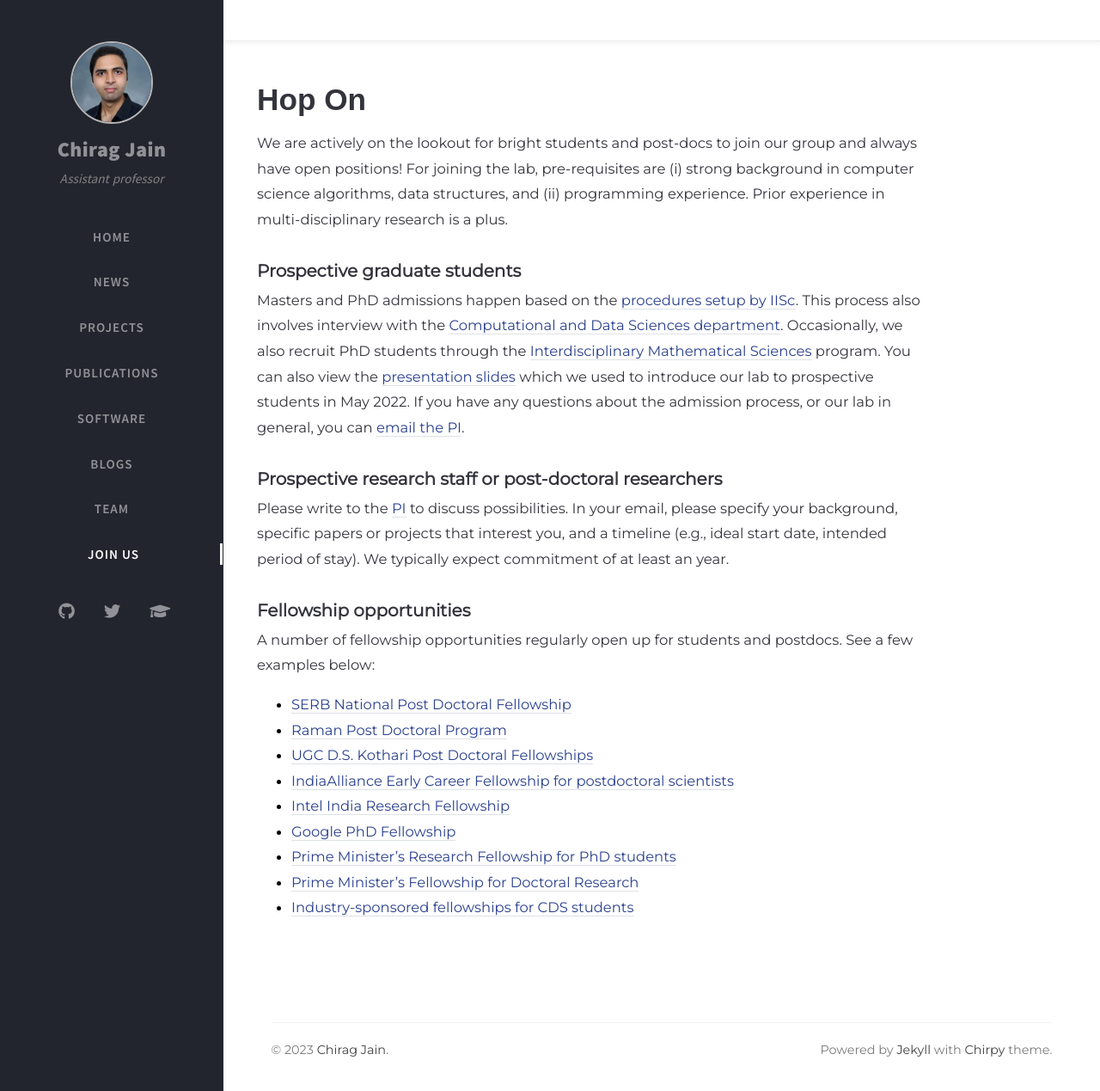
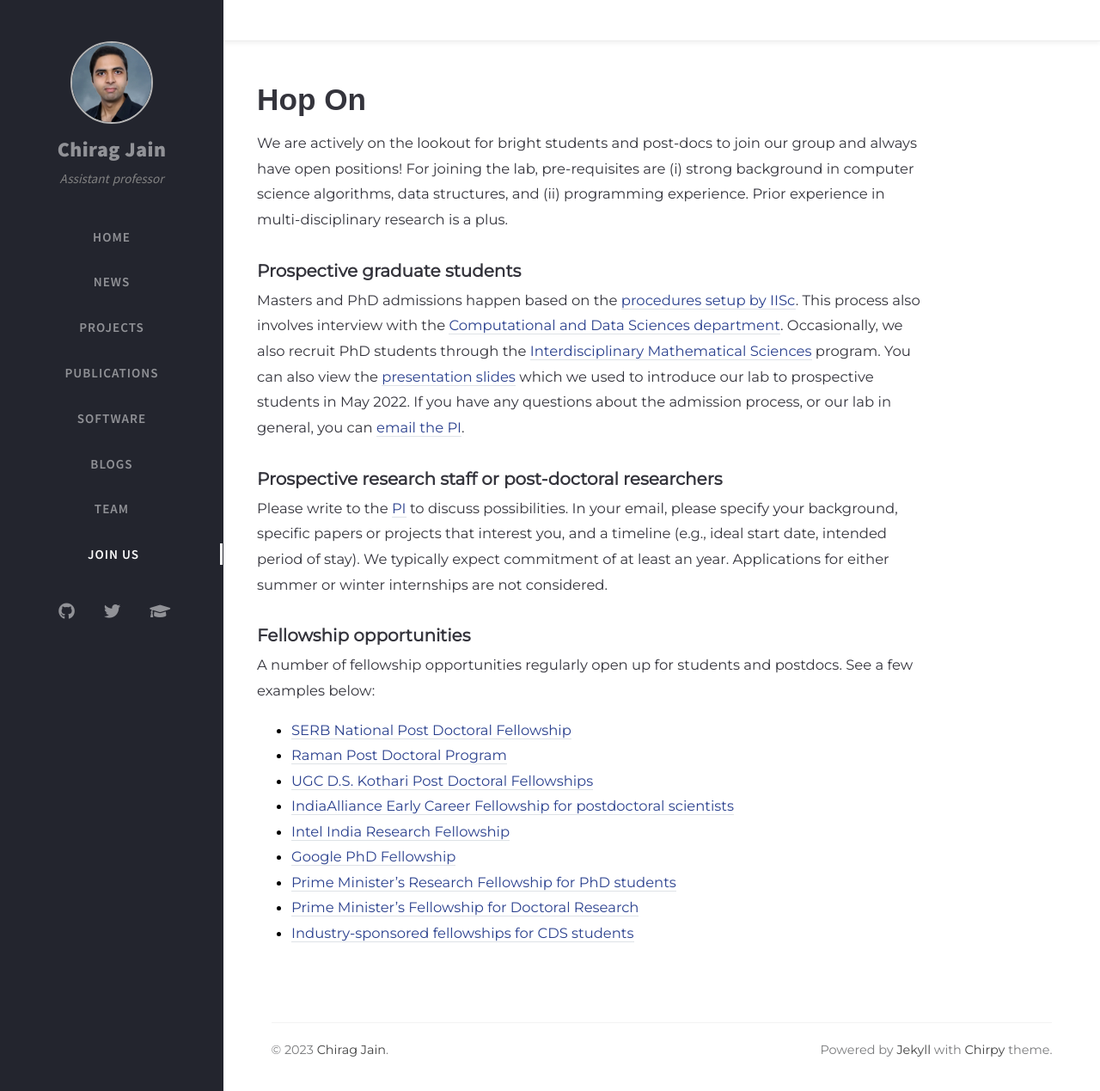
Before and after one commit to at-cg/at-cg.github.io, a Jekyll site: the page built from tabs/join.md, in a window 1280 px wide and 1269 px high. Shown: the whole window at 86% size. Built offline with Jekyll 4.4.1, drawn with Linux system fonts in a browser that asks for light colours; nearby versions of some CDN libraries; comment, search, counter and statistics services are not loaded.

Commit message:
Update join.md

```diff
--- a/tabs/join.md
+++ b/tabs/join.md
@@ -16,7 +16,7 @@ We are actively on the lookout for bright students and post-docs to join our gro
 Masters and PhD admissions happen based on the [procedures setup by IISc](https://iisc.ac.in/admissions/). This process also involves interview with the [Computational and Data Sciences department](https://cds.iisc.ac.in/admissions/). Occasionally, we also recruit PhD students through the [Interdisciplinary Mathematical Sciences](http://msci.iisc.ac.in/index.php) program. You can also view the [presentation slides](https://drive.google.com/file/d/1V4ynepWfO8hplcb8Z7PU38B-EqbjdPvC/view?usp=sharing) which we used to introduce our lab to prospective students in May 2022. If you have any questions about the admission process, or our lab in general, you can [email the PI](mailto:chirag@iisc.ac.in).
 
 ### **Prospective research staff or post-doctoral researchers**
-Please write to the [PI](mailto:chirag@iisc.ac.in) to discuss possibilities. In your email, please specify your background, specific papers or projects that interest you, and a timeline (e.g., ideal start date, intended period of stay). We typically expect commitment of at least an year.
+Please write to the [PI](mailto:chirag@iisc.ac.in) to discuss possibilities. In your email, please specify your background, specific papers or projects that interest you, and a timeline (e.g., ideal start date, intended period of stay). We typically expect commitment of at least an year. Applications for either summer or winter internships are not considered.
 
 ### **Fellowship opportunities**
 A number of fellowship opportunities regularly open up for students and postdocs. See a few examples below:
```
